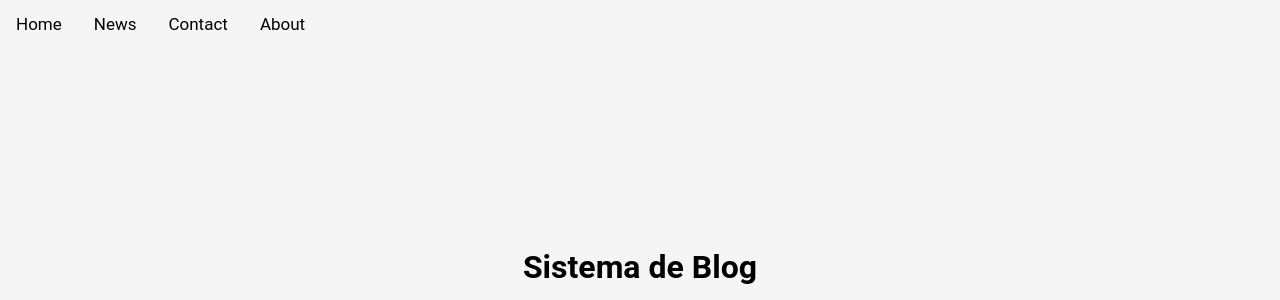
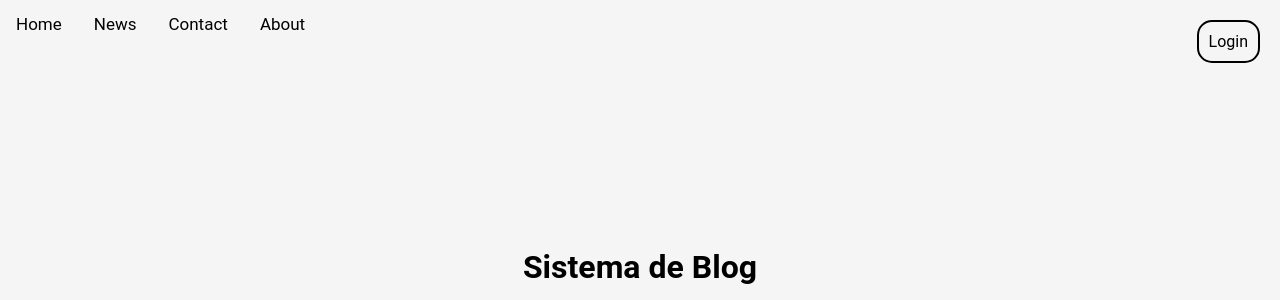
Before and after one commit to LuisGomes18/Blog_Python, a Flask app: page / in a window 1280 px wide. Shown: the top 300 px of the page. Run offline with Flask 3, Linux system fonts and the light colour scheme; data that the repository does not hold is empty.

Commit message:
Adição do botao para pagina de login

```diff
--- a/static/css/index/main.css
+++ b/static/css/index/main.css
@@ -11,6 +11,18 @@ body {
     margin: 200px 0 500px 0;
 }
 
+.login_button {
+    padding: 10px;
+    border: 2px solid black;
+    border-radius: 15px;
+    text-decoration: none;
+    color: black;
+    position: absolute;
+    top: 0;
+    right: 0;
+    margin: 20px;
+}
+
 .root {
     margin: 60px 0 0 0;
 }
--- a/templates/index.html
+++ b/templates/index.html
@@ -29,6 +29,7 @@
 
     <main>
         <h1 class="titulo_pagina">Sistema de Blog</h1>
+        <a class="login_button" href="{{ url_for('login') }}">Login</a>
 
         <div class="root">
             {% for post in posts %}
```
